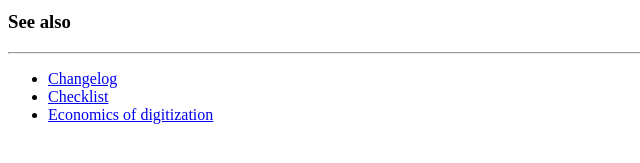
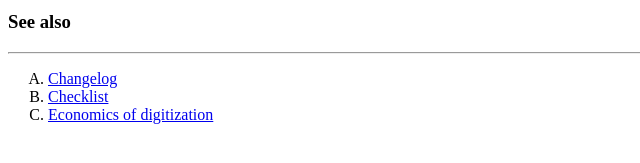
Before and after one commit to Vipulkumar82/Revision, a plain HTML site: page index1.html in a window 1280 px wide. Shown: the part 193-356 px from the top of the page, 0-640 px from the left. Drawn offline with Linux system fonts and the light colour scheme.

Commit message:
Some informational Comments added

```diff
--- a/index1.html
+++ b/index1.html
@@ -7,6 +7,8 @@
 </head>
 <body>
     <h3>Logically, a blockchain can be seen as consisting of several layers: </h3><hr>
+    <!--<hr> tag gives us a thin horizontal line in the website -->
+    <!-- Unordered list -->
     <ul>
         <li>infrastucture</li>
         <li>networking</li>
@@ -15,10 +17,15 @@
         <li>Applications</li>
     </ul><hr>
     <h3>See also</h3><hr>
-    <ul>
+
+    <!--In ordered list the list is comming in numbered way like 1 2 3 / a b c / i ii iii  and there is
+    3 types of attribut which we also use i) reversed:- in this numbering is come in reversed way
+    ii) Start :- which numbering to start in reversed or ordered
+    iii)Type:-  where we choose the type of list-->
+    <ol type="A">
         <li><a href="https://en.wikipedia.org/wiki/Changelog">Changelog</a></li>
         <li><a href="https://en.wikipedia.org/wiki/Checklist">Checklist</a></li>
         <li><a href="https://en.wikipedia.org/wiki/Economics_of_digitization">Economics of digitization</a></li>
-    </ul>
+    </ol>
 </body>
 </html>
```
